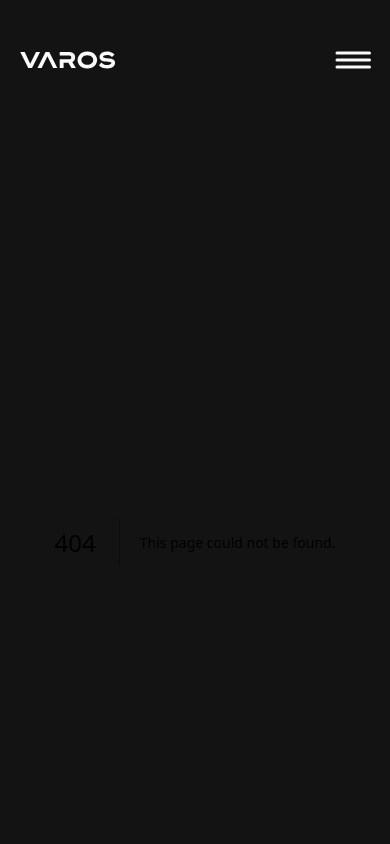
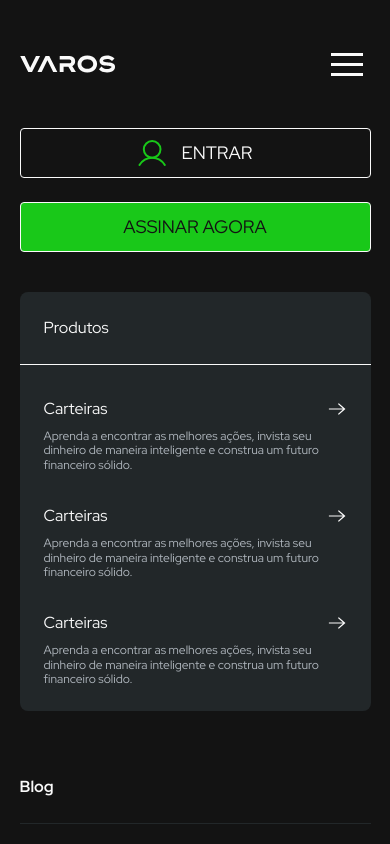
Before and after one commit to brunogallotte/varos, a Next.js app: page /menu in a window 390 px wide. Before the commit this address had no page. Shown: the top 844 px of the page. Built offline with nearby package versions, Linux system fonts and the light colour scheme.

Commit message:
Feat: add hamburger menu and axios api

```diff
--- a/next.config.js
+++ b/next.config.js
@@ -1,4 +1,8 @@
 /** @type {import('next').NextConfig} */
-const nextConfig = {}
+const nextConfig = {
+  experimental: {
+    serverActions: true,
+  },
+}
 
 module.exports = nextConfig
--- a/package.json
+++ b/package.json
@@ -12,7 +12,9 @@
     "@formkit/auto-animate": "^0.8.1",
     "@hookform/resolvers": "^3.3.4",
     "@radix-ui/react-select": "^2.0.0",
+    "axios": "^1.6.5",
     "framer-motion": "^10.18.0",
+    "hamburger-react": "^2.5.0",
     "next": "14.0.4",
     "react": "^18",
     "react-dom": "^18",
--- /dev/null
+++ b/src/app/api/process-form/route.ts
@@ -0,0 +1,22 @@
+import { api } from '@/lib/axios'
+import { NextResponse } from 'next/server'
+
+interface DataType {
+  name: string
+  mail: string
+  tel: string
+}
+
+export async function POST(request: Request) {
+  const data: DataType = await request.json()
+
+  // Simulação do endpoint imaginário abaixo, que irá retornar erro, por isso deixei comentado
+
+  // const response = await api.post('/submit-form', {
+  //   name: data.name,
+  //   mail: data.mail,
+  //   tel: data.tel,
+  // })
+
+  return NextResponse.json(data)
+}
--- a/src/app/layout.tsx
+++ b/src/app/layout.tsx
@@ -3,7 +3,6 @@ import { Red_Hat_Display as redHatDisplay } from 'next/font/google'
 
 import './globals.css'
 import { Header } from '../components/Header'
-import { Footer } from '@/components/Footer'
 
 const mainFontFamily = redHatDisplay({
   weight: ['400', '700', '800'],
@@ -28,8 +27,6 @@ export default function RootLayout({
           <Header />
 
           <main>{children}</main>
-
-          <Footer />
         </div>
       </body>
     </html>
--- /dev/null
+++ b/src/app/menu/page.tsx
@@ -0,0 +1,5 @@
+import { MobileMenu } from '@/components/MobileMenu'
+
+export default function Product() {
+  return <MobileMenu />
+}
--- a/src/app/page.tsx
+++ b/src/app/page.tsx
@@ -1,3 +1,4 @@
+import { Footer } from '@/components/Footer'
 import { Form } from '@/components/Form'
 import { Hero } from '@/components/Hero'
 import { SelectSection } from '@/components/SelectSection'
@@ -11,6 +12,7 @@ export default function Home() {
       <SelectSection />
       <Testimonial />
       <Form />
+      <Footer />
     </SelectProvider>
   )
 }
--- a/src/components/Form/index.tsx
+++ b/src/components/Form/index.tsx
@@ -3,6 +3,7 @@
 import { useForm } from 'react-hook-form'
 import { zodResolver } from '@hookform/resolvers/zod'
 import * as zod from 'zod'
+import { api } from '@/lib/axios'
 
 const newMessageFormValidationSchema = zod.object({
   name: zod.string().min(1, 'Informe o seu nome'),
@@ -16,13 +17,34 @@ export function Form() {
   const {
     register,
     handleSubmit,
+    reset,
     formState: { isSubmitting },
   } = useForm<NewMessageFormData>({
     resolver: zodResolver(newMessageFormValidationSchema),
   })
 
-  function handleSubmitMessage(data: NewMessageFormData) {
-    console.log(data)
+  async function handleSubmitMessage(data: NewMessageFormData) {
+    try {
+      const response = await api.post(
+        '/api/process-form',
+        {
+          name: data.name,
+          mail: data.mail,
+          cel: data.cel,
+        },
+        {
+          headers: {
+            'Content-Type': 'application/json',
+          },
+        },
+      )
+
+      console.log('Resposta da API: ', response.data)
+
+      reset()
+    } catch (error) {
+      console.error(error)
+    }
   }
 
   return (
@@ -53,7 +75,7 @@ export function Form() {
             {...register('mail')}
           />
           <input
-            className="tet-greyPaletteC6 rounded border border-greyPaletteC7 bg-greyPaletteC8 px-6 py-3 text-lg"
+            className="tet-greyPaletteC6 rounded border border-greyPaletteC7 bg-greyPaletteC8 px-6 py-3 text-lg text-greyPaletteC6"
             type="text"
             placeholder="Celular"
             {...register('cel')}
--- a/src/components/Header/index.tsx
+++ b/src/components/Header/index.tsx
@@ -4,20 +4,31 @@ import Image from 'next/image'
 import logo from '../../assets/images/logo.svg'
 import cartIcon from '../../assets/icons/cartIcon.svg'
 import userIcon from '../../assets/icons/userIcon.svg'
-import hamburguerIcon from '../../assets/icons/hamburguerIcon.svg'
+import Link from 'next/link'
+import Hamburger from 'hamburger-react'
+import { useState } from 'react'
 
 export function Header() {
-  // const [isMenuOpen, setIsMenuOpen] = useState(false)
+  const [isMenuOpen, setIsMenuOpen] = useState(false)
 
-  // function toggleMenuIsOpen(state: boolean) {
-  //   setIsMenuOpen(state)
-  // }
+  function handleIsMenuOpen() {
+    if (isMenuOpen) {
+      setIsMenuOpen(!isMenuOpen)
+    }
+  }
 
   return (
     <div>
-      <div className="mx-auto flex max-w-9/10 gap-44 py-10 text-varosPrincipalDoc md:h-20 md:py-2.5 lg:max-w-9/10 xl:max-w-8xl">
+      <div className="mx-auto flex max-w-9/10 gap-44 py-10 text-varosPrincipalDoc md:h-20 md:py-2.5 lg:max-w-9/10 lg:gap-20 xl:max-w-8xl">
         <div className="flex w-full items-center gap-19 text-sm">
-          <Image src={logo} alt="Varos" className="h-10 w-24" />
+          <Link href="/">
+            <Image
+              src={logo}
+              alt="Varos"
+              className="h-10 w-24"
+              onClick={handleIsMenuOpen}
+            />
+          </Link>
           <nav className="hidden gap-20 lg:flex">
             <a href="#">Produtos</a>
             <a href="#">Blog</a>
@@ -36,7 +47,12 @@ export function Header() {
           </button>
         </div>
         {/* <MenuToggleMobile toggleMenuIsOpen={toggleMenuIsOpen} /> */}
-        <Image className="flex lg:hidden" src={hamburguerIcon} alt="" />
+        <Link
+          className="flex items-center lg:hidden"
+          href={!isMenuOpen ? '/menu' : '/'}
+        >
+          <Hamburger toggled={isMenuOpen} toggle={setIsMenuOpen} />
+        </Link>
       </div>
     </div>
   )
--- a/src/components/Hero/index.tsx
+++ b/src/components/Hero/index.tsx
@@ -12,7 +12,7 @@ import { Card } from './components/Card'
 
 export function Hero() {
   return (
-    <section className="mx-auto mt-10 flex w-full max-w-9/10 pb-40 pt-32 md:mt-40 md:pb-0 md:pt-0 lg:max-w-9/10 lg:items-center xl:max-w-8xl xl:gap-64">
+    <section className="mx-auto flex w-full max-w-9/10 pb-40 pt-16 md:mt-40 md:pb-0 md:pt-0 lg:max-w-9/10 lg:items-center xl:max-w-8xl xl:gap-64">
       <div className="flex w-full flex-col items-center md:h-101 md:max-w-81 md:items-start lg:max-w-102">
         <h2 className="mb-6 text-center text-4xl font-extrabold text-greyPaletteC1 md:text-start md:text-5xl lg:text-title/[70.4px]">
           Investir de forma mais inteligente passa por aqui.
--- a/src/components/MobileMenu/index.tsx
+++ b/src/components/MobileMenu/index.tsx
@@ -1,10 +1,19 @@
+'use client'
+
 import Image from 'next/image'
 import userIcon from '../../assets/icons/userIcon.svg'
 import arrowRigth from '../../assets/icons/arrowRight2.svg'
+import { motion } from 'framer-motion'
 
 export function MobileMenu() {
   return (
-    <div className="static z-40 mx-auto flex h-lvh w-full border-greyPaletteC8 bg-varosPrincipalDark">
+    <motion.div
+      className="mx-auto flex w-full border-greyPaletteC8 bg-varosPrincipalDark"
+      initial={{ translateY: -80, opacity: 0 }}
+      animate={{ translateY: 0, opacity: 1 }}
+      exit={{ scaleY: 0 }}
+      transition={{ durantion: 1, ease: [0.22, 1, 0.36, 1] }}
+    >
       <div className="mx-auto w-full max-w-9/10">
         <div className="flex w-full flex-col gap-6">
           <button className="flex w-full items-center justify-center gap-4 rounded border border-varosPrincipalDoc bg-varosPrincipalDark p-2.5 text-lg font-medium uppercase text-varosPrincipalDoc">
@@ -65,6 +74,6 @@ export function MobileMenu() {
           </span>
         </div>
       </div>
-    </div>
+    </motion.div>
   )
 }
--- a/src/components/Testimonial/index.tsx
+++ b/src/components/Testimonial/index.tsx
@@ -36,7 +36,7 @@ export function Testimonial() {
 
         <Bar className="md:w-[414px] lg:w-full">
           <div className="z-20 flex w-full items-center gap-4 lg:justify-around">
-            <div className=" flex w-20.5 flex-col">
+            <div className="flex w-20.5 flex-col items-center text-center">
               <span className="font-bold tracking-widest text-greyPaletteC4 lg:text-lg">
                 + 1000
               </span>
@@ -44,18 +44,16 @@ export function Testimonial() {
                 Nota média geral das aulas
               </span>
             </div>
-            <div className="w-20.5">
-              <span className="block text-lg font-bold tracking-widest text-varosPrincipalGreen">
+            <div className="flex w-20.5 flex-col items-center text-center">
+              <span className="text-lg font-bold tracking-widest text-varosPrincipalGreen">
                 4,8/5
               </span>
               <span className="text-sm text-varosPrincipalDoc md:text-sm">
                 Nota média geral das aulas
               </span>
             </div>
-            <div className="w-20.5">
-              <span className="block text-lg font-bold text-greyPaletteC4">
-                10k+
-              </span>
+            <div className="flex w-20.5 flex-col items-center text-center">
+              <span className="text-lg font-bold text-greyPaletteC4">10k+</span>
               <span className="text-sm text-varosPrincipalDoc md:text-sm">
                 Comunidade
               </span>
--- /dev/null
+++ b/src/lib/axios.ts
@@ -0,0 +1,5 @@
+import axios from 'axios'
+
+export const api = axios.create({
+  baseURL: 'http://localhost:3000',
+})
```
Also changed, not shown: 1 other file (tests, documents, lock files or other folders).
